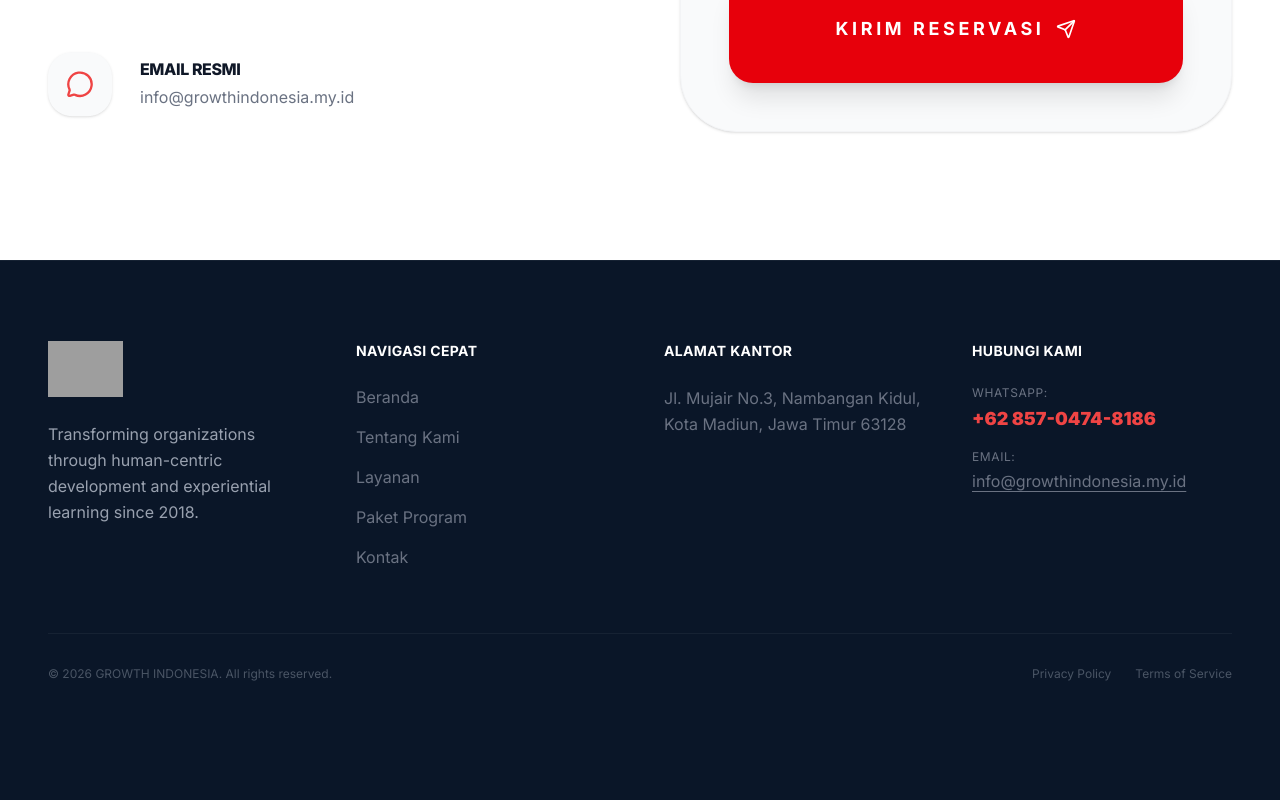
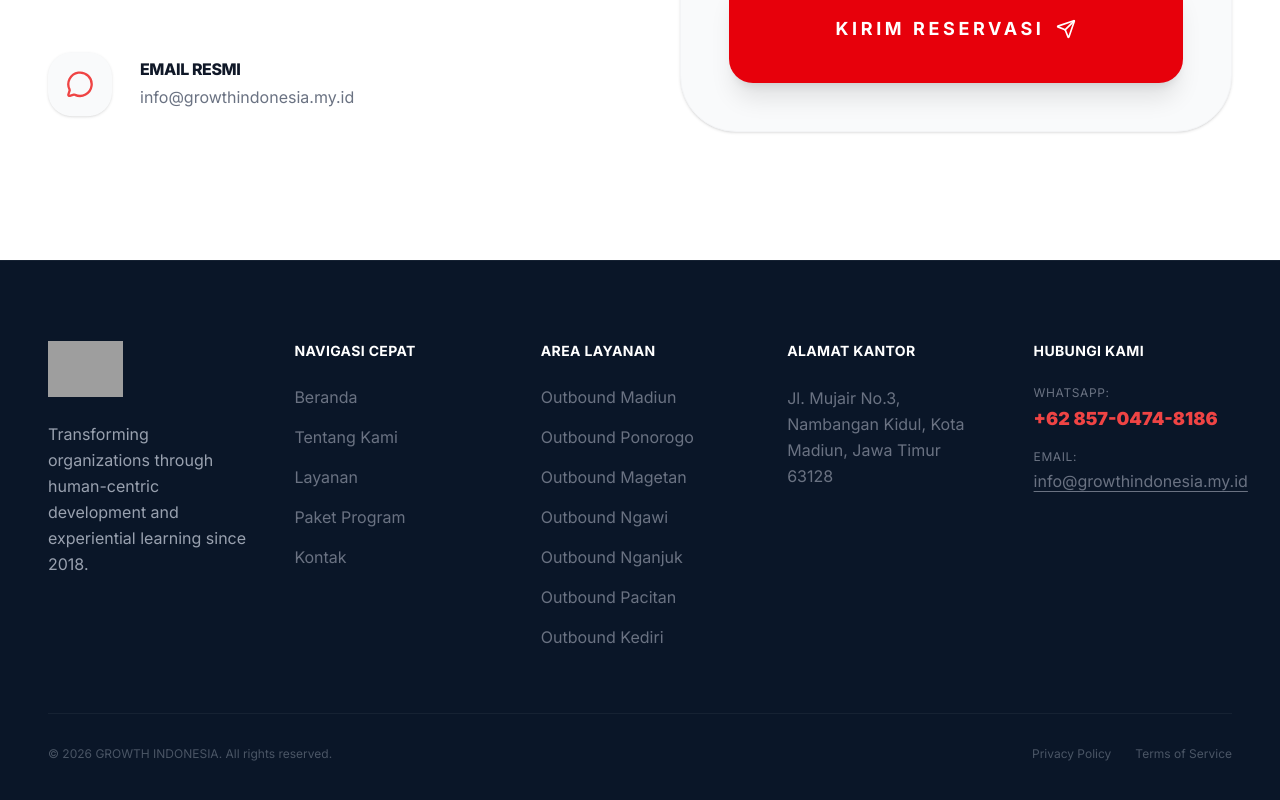
Before and after one commit to nafta121/Growth-Indonesia, a Next.js app: page / in a window 1280 px wide. Shown: the part 8480-9280 px from the top of the page. Before the commit the page ends 9210 px from the top, so only its background shows below. Built offline with nearby package versions, Linux system fonts and the light colour scheme; grey boxes are pictures that could not be loaded.

Commit message:
feat(footer, sitemap): Add service areas to footer and sitemap
This commit adds a new "Area Layanan" section to the footer, listing key cities where services are offered. It also dynamically generates sitemap entries for these service area pages to improve SEO.

```diff
--- /dev/null
+++ b/app/sitemap.ts
@@ -0,0 +1,24 @@
+import { MetadataRoute } from 'next';
+
+const CITIES = ['madiun', 'ponorogo', 'magetan', 'ngawi', 'nganjuk', 'pacitan', 'kediri'];
+const BASE_URL = 'https://growthindonesia.my.id';
+
+export default function sitemap(): MetadataRoute.Sitemap {
+  const staticRoutes: MetadataRoute.Sitemap = [
+    {
+      url: BASE_URL,
+      lastModified: new Date(),
+      changeFrequency: 'weekly',
+      priority: 1.0,
+    },
+  ];
+
+  const dynamicRoutes: MetadataRoute.Sitemap = CITIES.map((city) => ({
+    url: `${BASE_URL}/layanan/outbound-${city}`,
+    lastModified: new Date(),
+    changeFrequency: 'monthly',
+    priority: 0.8,
+  }));
+
+  return [...staticRoutes, ...dynamicRoutes];
+}
--- a/components/footer.tsx
+++ b/components/footer.tsx
@@ -1,5 +1,7 @@
 import Image from 'next/image';
 import Link from 'next/link';
+
+const CITIES = ['madiun', 'ponorogo', 'magetan', 'ngawi', 'nganjuk', 'pacitan', 'kediri'];
 
 export default function Footer() {
   const currentYear = new Date().getFullYear();
@@ -7,7 +9,7 @@ export default function Footer() {
   return (
     <footer className="bg-[#0A1628] pt-20 pb-28 md:pb-12 border-t border-white/5">
       <div className="container mx-auto px-4 md:px-12">
-        <div className="grid grid-cols-1 md:grid-cols-2 lg:grid-cols-4 gap-12 mb-16">
+        <div className="grid grid-cols-1 md:grid-cols-2 lg:grid-cols-5 gap-12 mb-16">
           {/* Brand Column */}
           <div className="lg:col-span-1">
             <Link href="/" className="inline-flex items-center mb-6">
@@ -38,6 +40,23 @@ export default function Footer() {
                     className="text-gray-500 hover:text-[#EF4444] transition-colors"
                   >
                     {link}
+                  </Link>
+                </li>
+              ))}
+            </ul>
+          </div>
+
+          {/* Area Layanan */}
+          <div>
+            <h3 className="text-white font-bold mb-6 tracking-wide uppercase text-sm">Area Layanan</h3>
+            <ul className="space-y-4">
+              {CITIES.map((city) => (
+                <li key={city}>
+                  <Link
+                    href={`/layanan/outbound-${city}`}
+                    className="text-gray-500 hover:text-[#EF4444] transition-colors"
+                  >
+                    Outbound {city.charAt(0).toUpperCase() + city.slice(1)}
                   </Link>
                 </li>
               ))}
```
